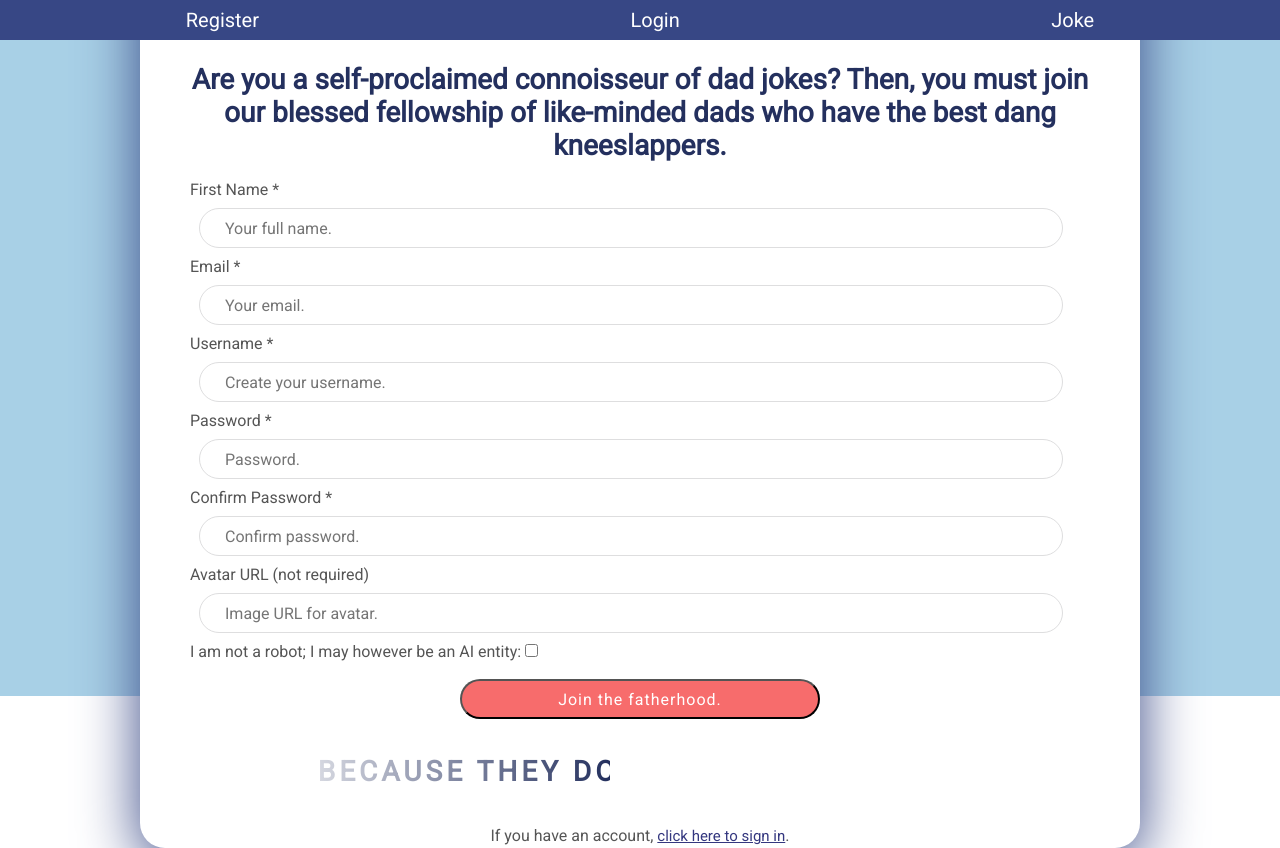
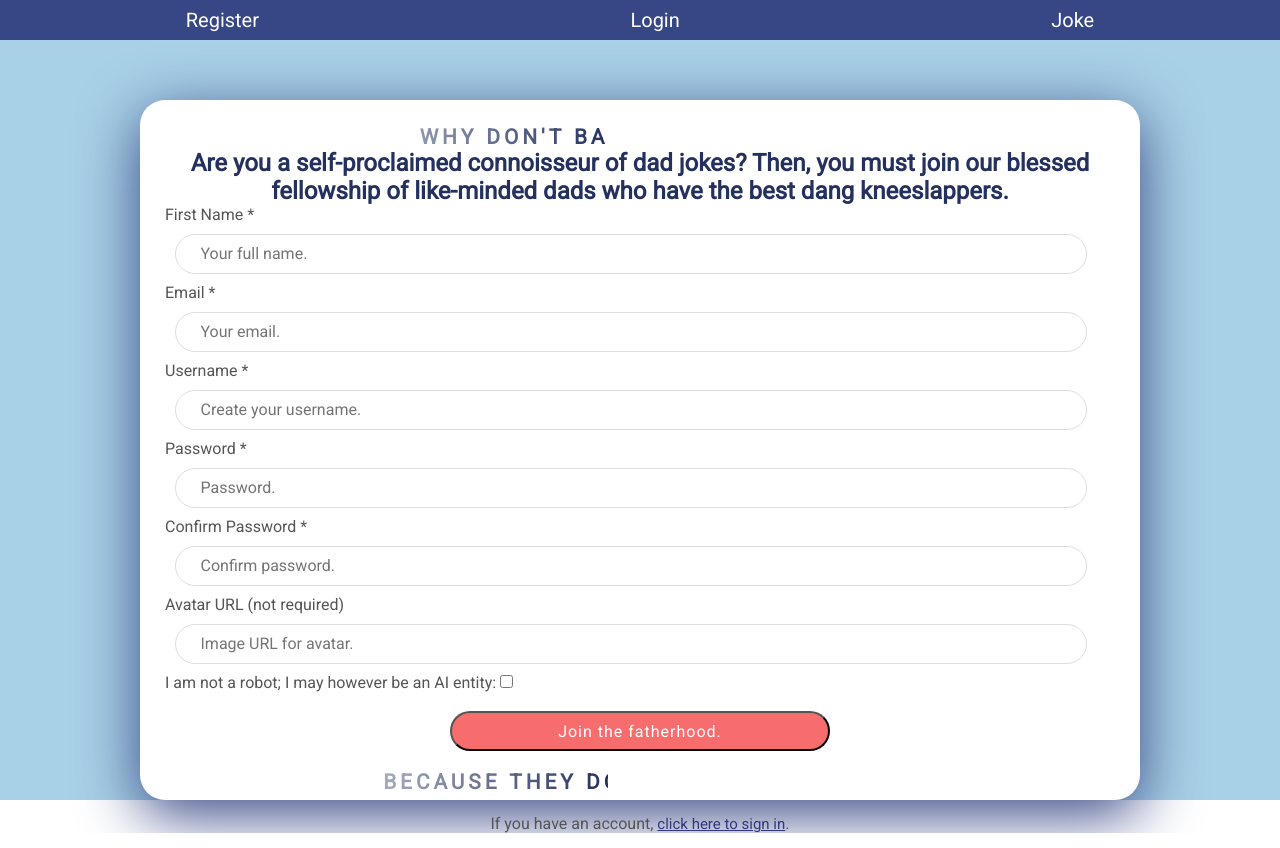
Before and after one commit to DadJokes-Nov/Front-End, a React (Create React App) app: page /register in a window 1280 px wide. Built offline with nearby package versions, Linux system fonts and the light colour scheme.

Commit message:
registration box edits

```diff
--- a/src/components/Register/Register.js
+++ b/src/components/Register/Register.js
@@ -16,18 +16,17 @@ const useStyles = makeStyles({
         display: 'flex',
         justifyContent: 'center',
         alignItems: 'center',
-        height: '87vh',
+        height: '100vh',
         width: '100%',
     },
     container:{
         backgroundColor: 'white',
-        padding: '50px',
+        padding: '25px',
         borderRadius: 25,
         width: '100%',
         minHeight: 400,
-        maxHeight: 900,
+        maxHeight: 700,
         maxWidth: 1000,
-        height: 'fit-content',
         boxShadow: '0 15px 60px 0 #374785',
         marginTop: '100px'
     },
@@ -36,15 +35,14 @@ const useStyles = makeStyles({
         color: '#24305E',
         fontFamily: 'Roboto, sans-serif',
         textAlign: 'center',
-        fontSize: "2.5rem"
+        fontSize: "1.5rem"
     },
     joke:{
         fontWeight: 700,
         color: '#24305E',
         fontFamily: 'Roboto, sans-serif',
         textAlign: 'center',
-        fontSize: '1.75rem',
-        margin: '2% auto'
+        fontSize: '1.3rem'
     },
     formcont:{
         display: 'flex',
@@ -147,8 +145,8 @@ const RegisterUserForm = ({ values, errors, touched }) => {
   return (
    <div className={classes.background}>
         <div className={classes.container}>
-            <h1 className={classes.title}>Why don't bachelors like Git?</h1>
-            <h2 className={classes.joke}>Are you a self-proclaimed connoisseur of dad jokes? Then, you must join our blessed fellowship of like-minded dads who have the best dang kneeslappers.</h2>
+            <h1 className={classes.joke}>Why don't bachelors like Git?</h1>
+            <h2 className={classes.title}>Are you a self-proclaimed connoisseur of dad jokes? Then, you must join our blessed fellowship of like-minded dads who have the best dang kneeslappers.</h2>
             <Form className={classes.formcont}>
                 <div className={classes.formwrapper}>
                     <div>
```
